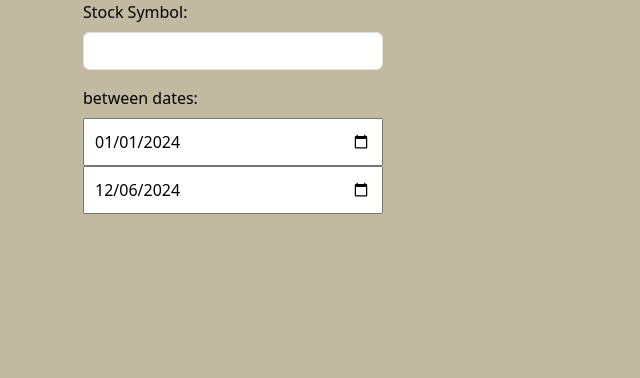
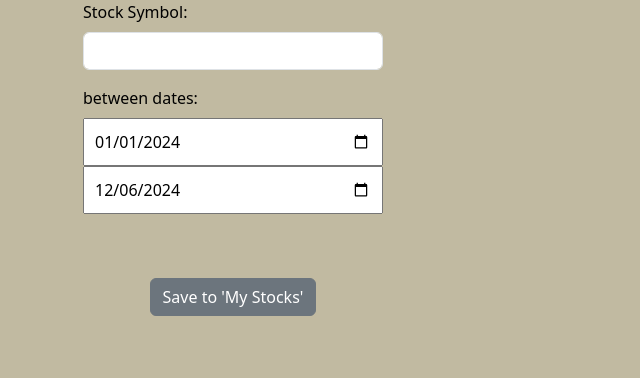
Before and after one commit to dan7467/stock-predictor, a Django app: page /stocks/ in a window 1280 px wide. Shown: the part 211-589 px from the top of the page, without its empty margins (0-640 px from the left). Run offline with Django 5.2, Linux system fonts and the light colour scheme; the visitor is signed in with stand-in values (Sample User, id 1).

Commit message:
My Stocks extended

```diff
--- a/main/models.py
+++ b/main/models.py
@@ -1,3 +1,6 @@
+from django.contrib.auth.models import AbstractUser
 from django.db import models
 
-# All of the schemas are in PostgreSQL (visible from pgAdmin, or from psql by queries)
+# extending the existing data model:
+class CustomUser(AbstractUser):
+    my_stocks = models.JSONField(default=list)  # Stores a list of stock symbols
--- a/main/templates/stocks.html
+++ b/main/templates/stocks.html
@@ -52,8 +52,11 @@
 
                 </div>
                 <br/>
-                <form method="patch" class="forms">
-                    <button type="submit" style="visibility: hidden;" class="btn btn-secondary">Save to 'My Stocks'</button>
+                <form method="post" class="forms">
+                    {% csrf_token %}
+                    <input type="hidden" name="_method" value="PATCH">
+                    <input type="hidden" name="_symbol" id="_symbol" value="PATCH">
+                    <button type="submit" onclick="update_name()" class="btn btn-secondary">Save to 'My Stocks'</button>
                 </form>
 
         </td>
@@ -78,6 +81,9 @@
         document.getElementById('stock_form').submit();
         document.getElementById('loader_text').style.visibility = 'visible';
     }
+    function update_name() {
+        document.getElementById('_symbol').value = document.getElementById('stock_sym').value;
+    }
 </script>
 
 </body>
--- a/main/views.py
+++ b/main/views.py
@@ -7,6 +7,7 @@ from django.http import JsonResponse
 from .plotter import Plotter
 from .stock_data_query import StockData
 from datetime import datetime, timedelta
+from .models import CustomUser
 
 # TO-DO 1.1: create a settings page, which the dark_mode will be toggled from
 # TO-DO 1.2: on every login/logout - take the current value of dark_theme (session variable) and update in db, for persistence
@@ -26,6 +27,22 @@ def about(request):
 @login_required
 def stocks(request):
     if request.method == 'POST':
+        # Check if this is a PATCH simulation
+        if request.POST.get('_method') == 'PATCH':
+            stock_symbol = request.POST.get('_symbol', False)
+            profile = CustomUser.objects.get(username=request.user.username)
+            print("Inserting", stock_symbol, "to", profile)
+
+            if stock_symbol:
+                try:
+                    profile.my_stocks.append(stock_symbol)
+                    profile.save()
+                    messages.success(request, f"Stock {stock_symbol} added to 'My Stocks'!")
+                except Exception as e:
+                    messages.error(request, f"Could not update stock: {e}")
+            else:
+                messages.error(request, 'No stock symbol was entered!')
+            return render(request, 'stocks.html')  # Re-render the same page
 
         # init facade:
         p = Plotter()
@@ -50,22 +67,6 @@ def stocks(request):
 
             return render(request, 'stocks.html', {'graph': graph, 'stock_name': ticker})
 
-    # # TO-DO: save stock to My Stocks:
-    # elif request.method == 'PATCH':
-    #     stock_symbol = request.POST.get('stock_sym', False)
-
-    #     if stock_symbol:
-    #         try:
-    #             user = User.objects.create_user(username=username, password=password, email=email)
-    #             user.save()
-    #             messages.success(request, 'Registration successful! Please log in.')
-    #             return redirect('login')
-    #         except:
-    #             messages.error(request, 'Username already exists.')
-
-    #     else:
-    #         messages.error(request, 'No stock symbol was entered!')
-
     return render(request, 'stocks.html')
 
 
@@ -83,7 +84,12 @@ def register_view(request):
 
         if password == confirm_password:
             try:
-                user = User.objects.create_user(username=username, password=password, email=email)
+                user = CustomUser.objects.create_user(
+                    username=username,
+                    password=password,
+                    email=email,
+                    my_stocks=[]
+                )
                 user.save()
                 messages.success(request, 'Registration successful! Please log in.')
                 return redirect('login')
--- a/stocks_app/settings.py
+++ b/stocks_app/settings.py
@@ -87,6 +87,8 @@ DATABASES = {
     }
 }
 
+AUTH_USER_MODEL = 'main.CustomUser'  # change to stocks_app if doesn't work
+
 
 # Password validation
 # https://docs.djangoproject.com/en/5.1/ref/settings/#auth-password-validators
```
Also changed, not shown: main/templates/my_profile.html (+24 -0 lines), main/migrations/0001_initial.py (added).
